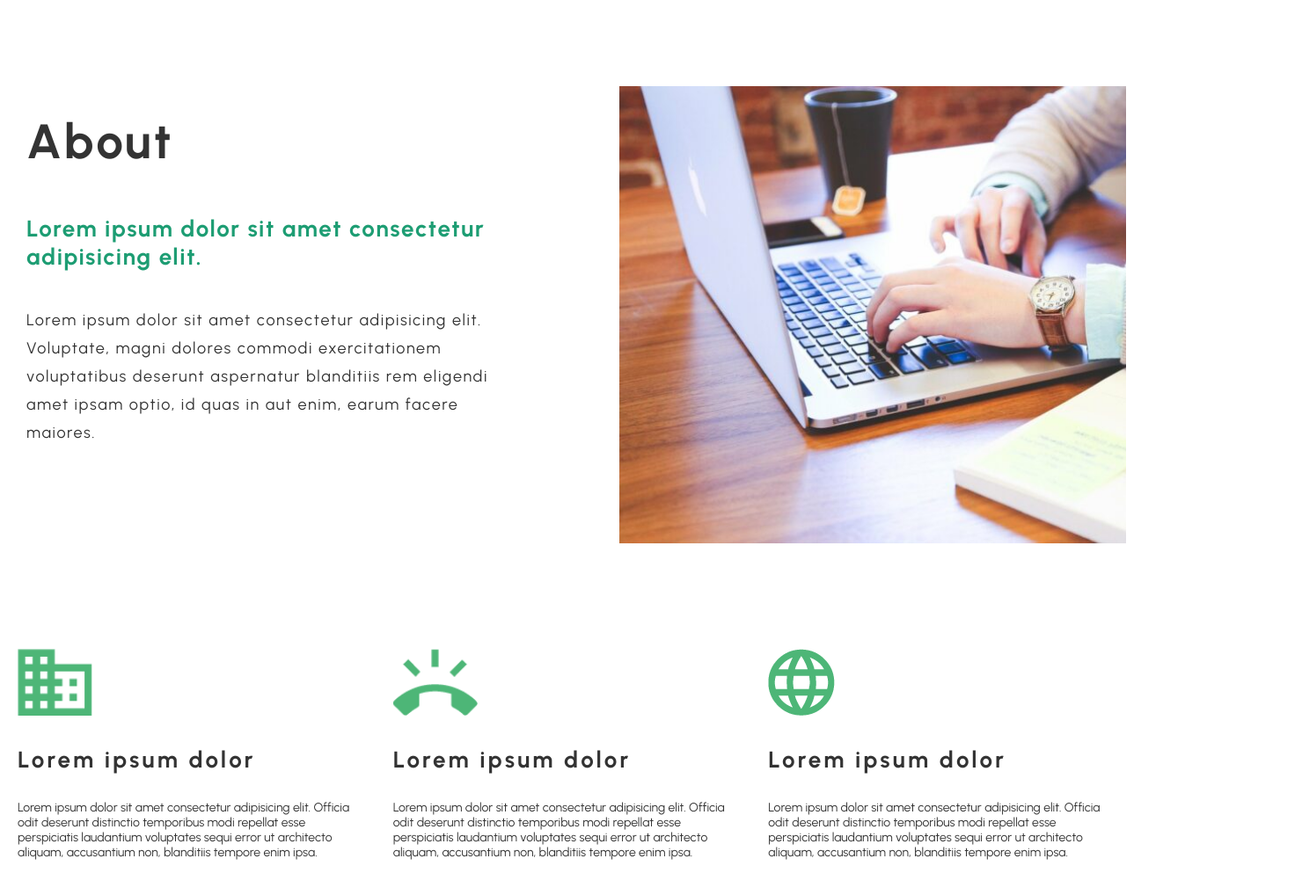
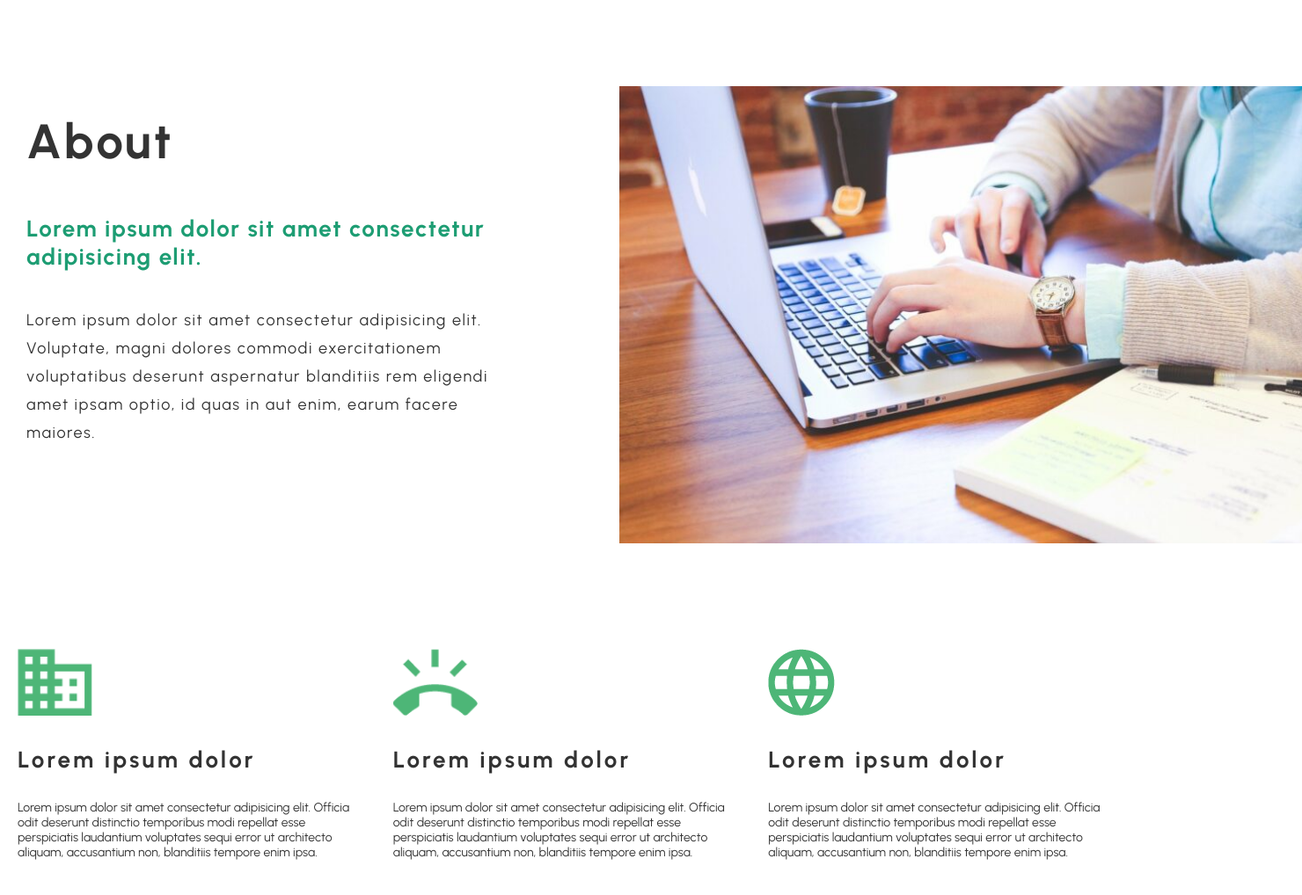
Before and after one commit to kol9di4/FRE15-, a plain HTML site: page index.html in a window 1280 px wide. Shown: the part 622-1640 px from the top of the page at 88% size, 1480 px wide, since content can reach past the window. Drawn offline with Linux system fonts and the light colour scheme.

Commit message:
text and image section

```diff
--- a/index.html
+++ b/index.html
@@ -35,7 +35,7 @@
                     voluptatibus deserunt aspernatur blanditiis rem eligendi amet ipsam optio, id quas in aut enim, earum facere maiores.
                 </p>
             </div>
-            <div class="image-with-text">
+            <div class="image-with-text" id="left-img-section">
                 <img src="img/za-kompom.jpg" alt="">
             </div>
         </div>
--- a/style.css
+++ b/style.css
@@ -73,7 +73,8 @@ body{
 /*                                             IMAGE-TEXT-SECTION                         */
 
 .image-with-text{
-    max-width: 45%;
+    max-width: calc(45% + 200px);
+    margin-left: -200px;
     overflow: hidden;
 }
 .text-section{
@@ -107,6 +108,10 @@ body{
     padding: 30px;
     padding-right: 100px;
 }
+#left-img-section{
+    margin-right: -200px;
+    margin-left: 0px;
+}
 
 @media screen and (max-width: 768px){
     .card, .icon-card{
```
